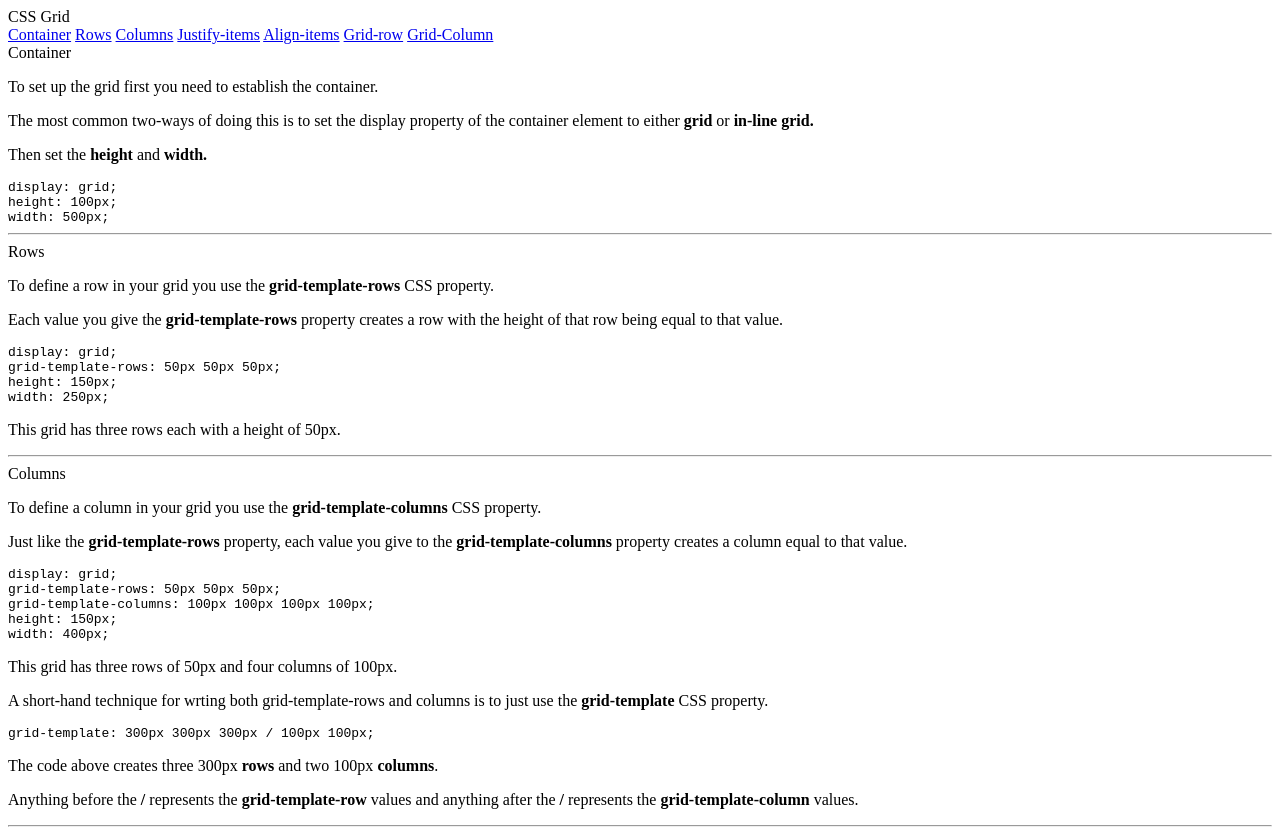
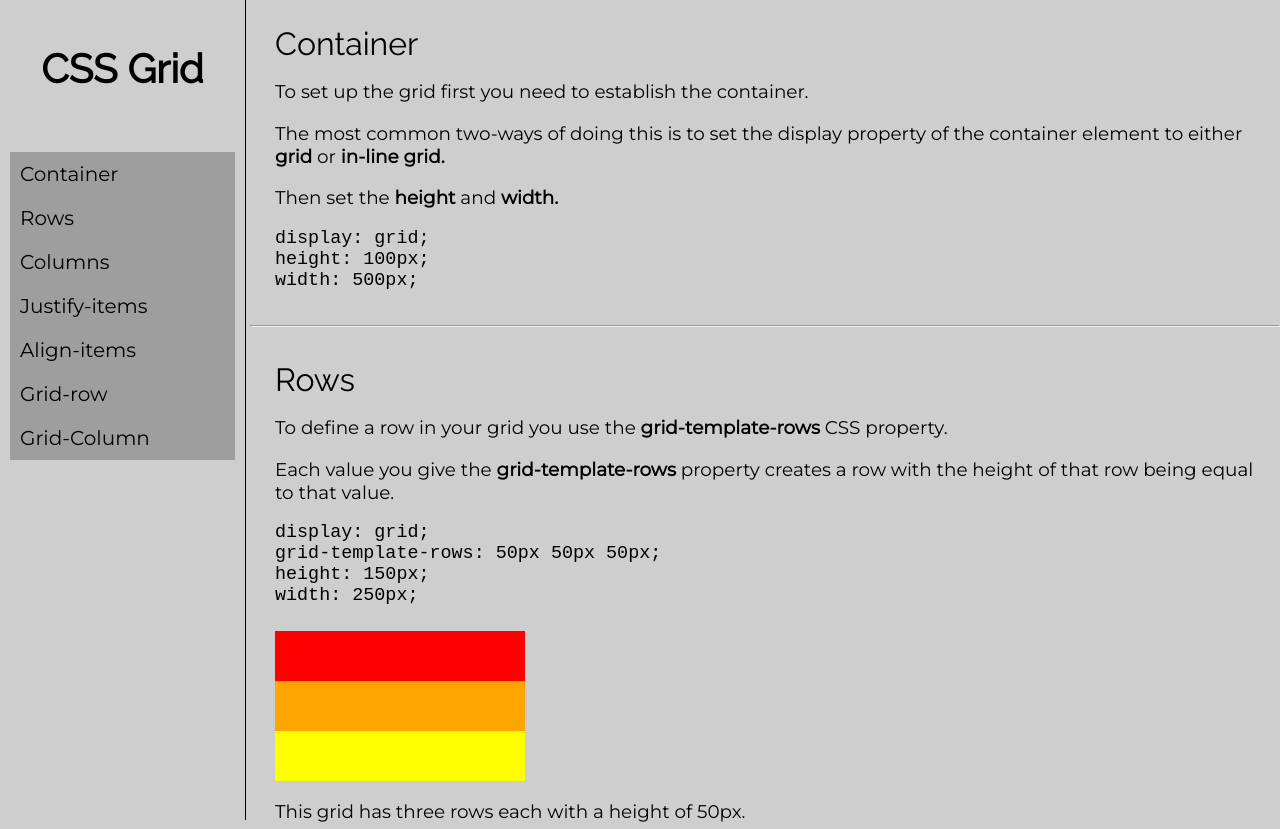
Before and after one commit to userNameOnline/css-grid-basics, a plain HTML site: page index.html in a window 1280 px wide. Shown: the top 829 px of the page. After the commit the page ends 800 px from the top, so only its background shows below. Drawn offline with Linux system fonts and the light colour scheme; the site is published under a folder, as on GitHub Pages, so addresses that start at the root find nothing.

Commit message:
Update index.html

```diff
--- a/index.html
+++ b/index.html
@@ -1,5 +1,5 @@
 <head>
-    <link rel='stylesheet' href='/style.css'>
+    <link rel='stylesheet' href='./style.css'>
 </head>
 
 <nav id="navbar">
```
